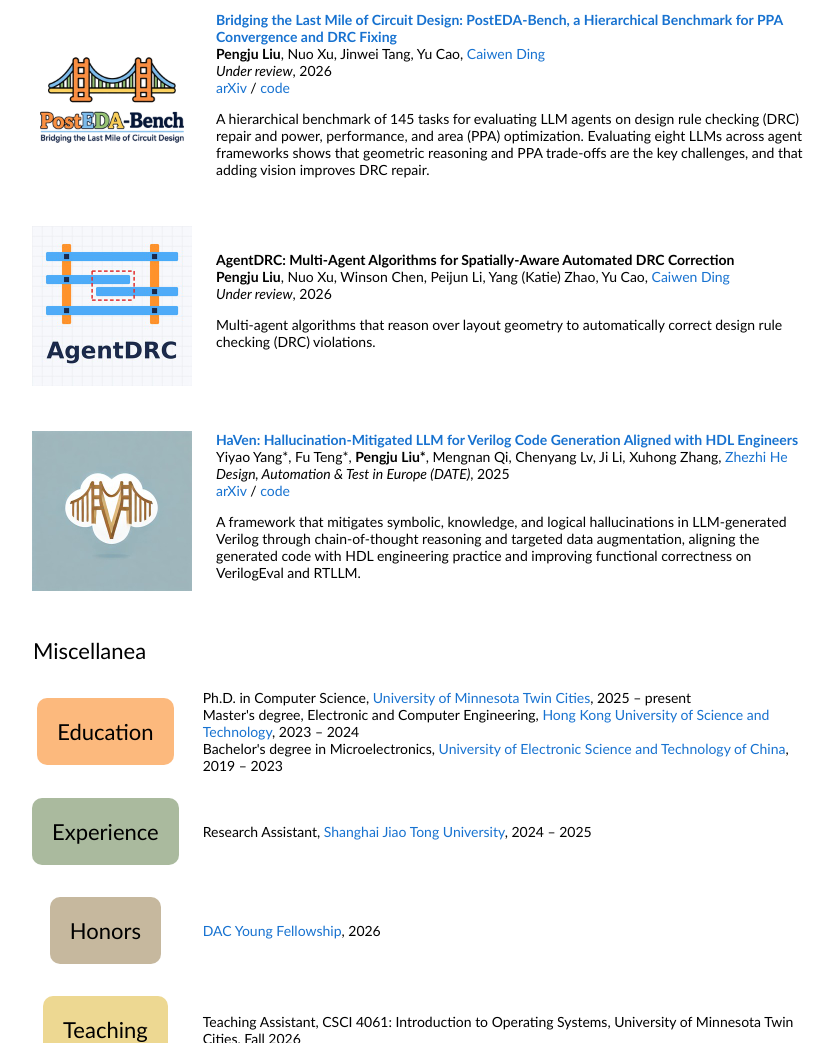
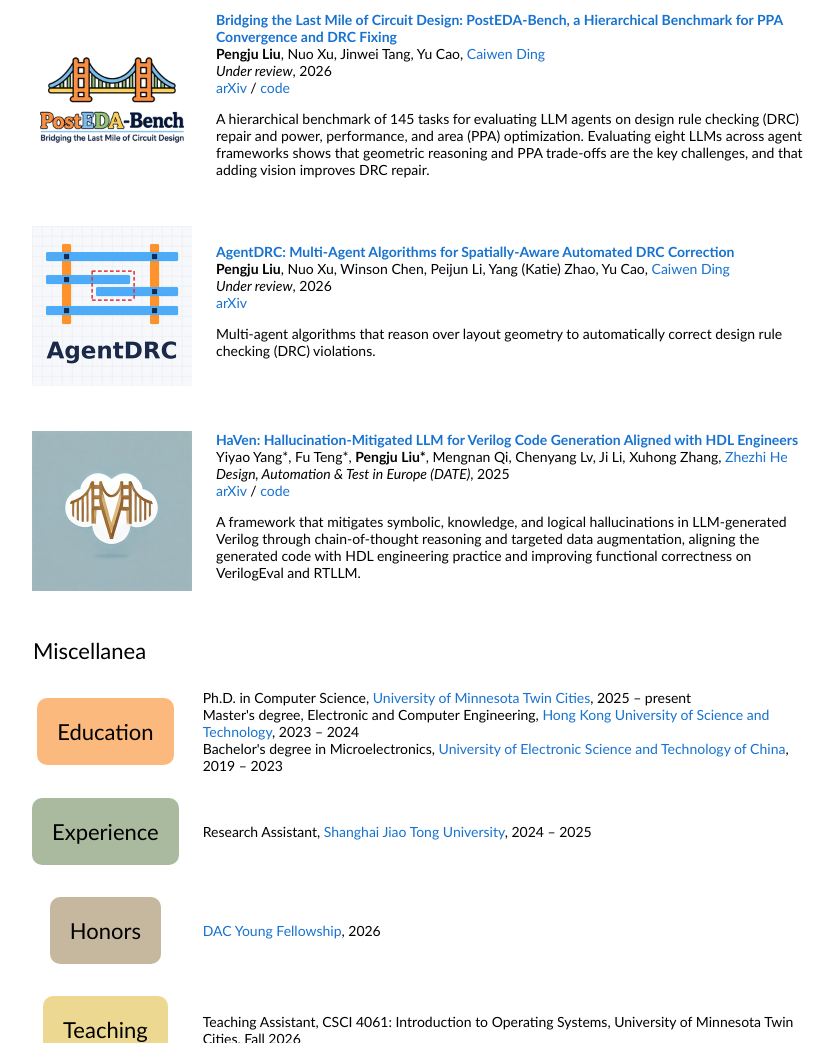
Before and after one commit to pengjas/pengjas.github.io, a plain HTML site: page index.html in a window 1280 px wide. Shown: the part 1084-2127 px from the top of the page, without its empty margins (224-1058 px from the left). Drawn offline with Linux system fonts and the light colour scheme.

Commit message:
Link the AgentDRC paper to its arXiv page
Co-Authored-By: Claude Opus 5.5 <noreply@anthropic.com>

```diff
--- a/index.html
+++ b/index.html
@@ -206,7 +206,9 @@
                 <img src="images/agentdrc.jpg" alt="AgentDRC" width="160" height="160">
               </td>
               <td style="padding:8px;width:80%;vertical-align:middle">
-                <span class="papertitle">AgentDRC: Multi-Agent Algorithms for Spatially-Aware Automated DRC Correction</span>
+                <a href="https://arxiv.org/abs/2611.31876" target="_blank" rel="noopener">
+                  <span class="papertitle">AgentDRC: Multi-Agent Algorithms for Spatially-Aware Automated DRC Correction</span>
+                </a>
                 <br>
                 <strong>Pengju Liu</strong>,
                 Nuo Xu,
@@ -217,6 +219,8 @@
                 <a href="https://caiwending.github.io/" target="_blank" rel="noopener">Caiwen Ding</a>
                 <br>
                 <em>Under review</em>, 2026
+                <br>
+                <a href="https://arxiv.org/abs/2611.31876" target="_blank" rel="noopener">arXiv</a>
                 <p></p>
                 <p>
                   Multi-agent algorithms that reason over layout geometry to automatically correct design rule checking (DRC) violations.
```
